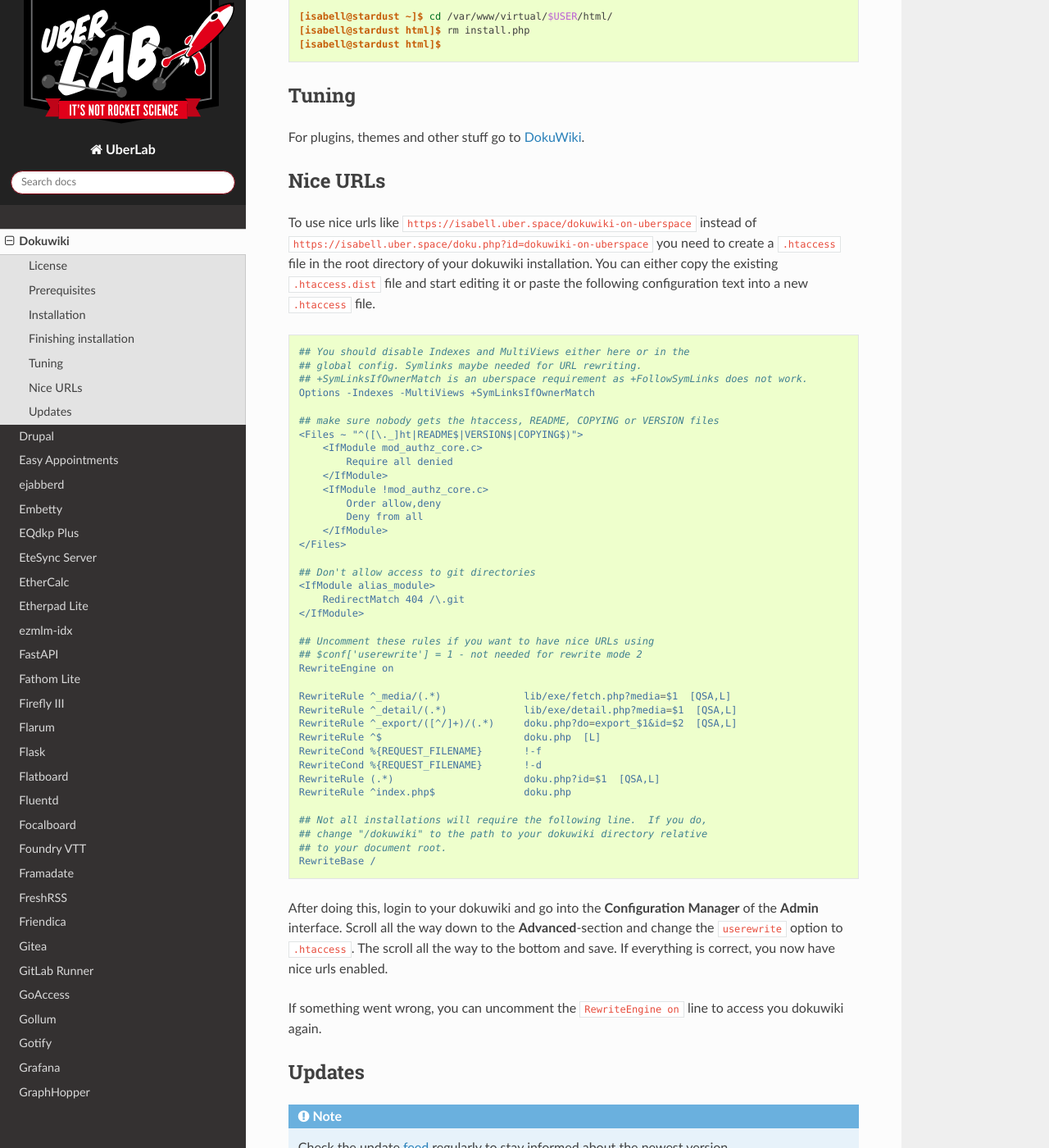
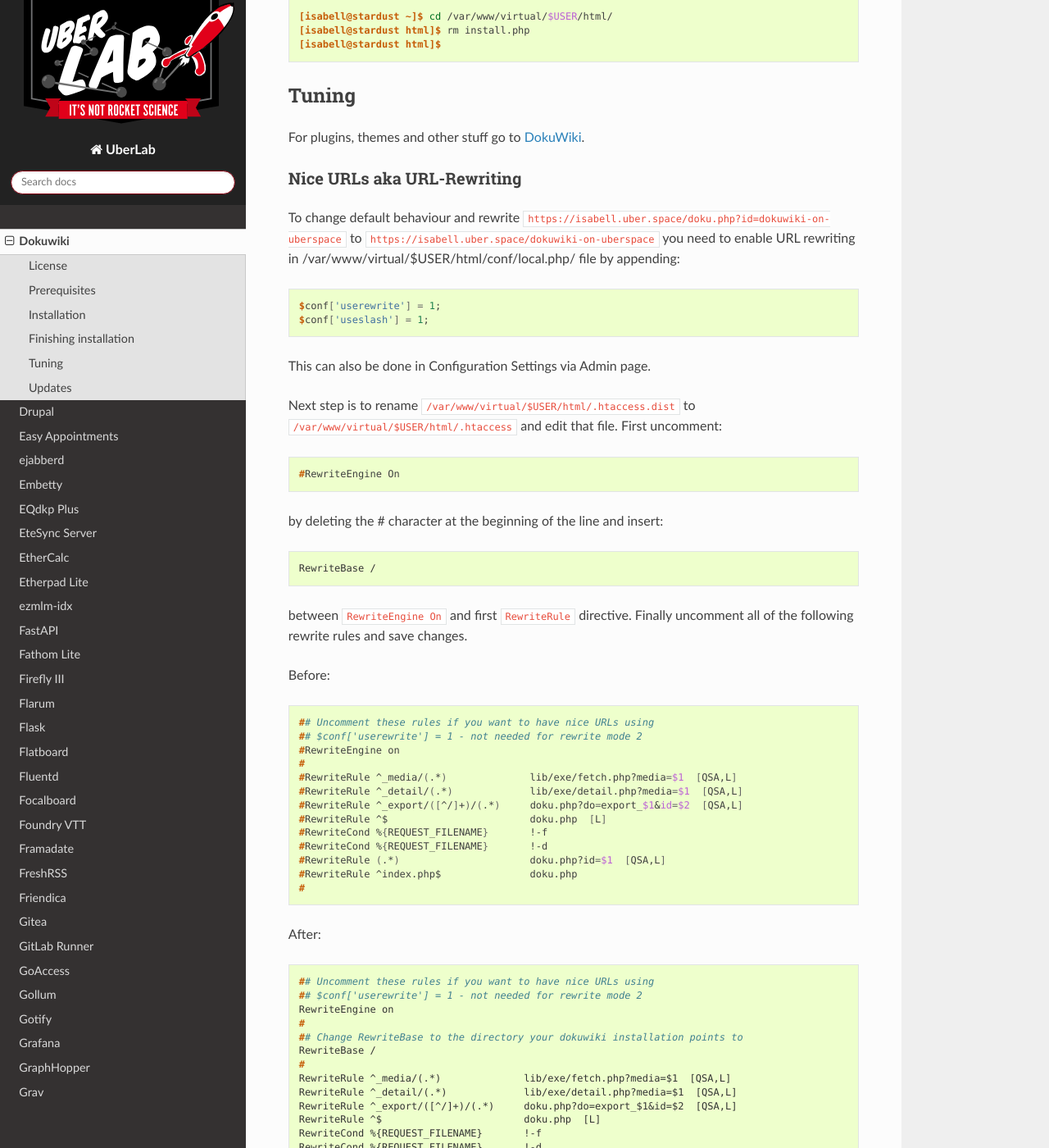
Before and after one commit to Uberspace/lab, a Sphinx documentation site: the page built from source/guide_dokuwiki.rst, in a window 1280 px wide and 1400 px high, scrolled down 2590 px. Shown: the whole window at 82% size. Built offline with Sphinx 7.4.7 and the Read the Docs theme 2.0.0, drawn with Linux system fonts in a browser that asks for light colours; some of the changed text lies outside the part shown.

Commit message:
Update guide_dokuwiki.rst
Added nice urls section with better description and recommended information.

```diff
--- a/source/guide_dokuwiki.rst
+++ b/source/guide_dokuwiki.rst
@@ -101,38 +101,62 @@
 
 For plugins, themes and other stuff go to DokuWiki_.
 
-Nice URLs
-=========
 
-To use nice urls like ``https://isabell.uber.space/dokuwiki-on-uberspace`` instead of ``https://isabell.uber.space/doku.php?id=dokuwiki-on-uberspace`` you need to create a ``.htaccess`` file in the root directory of your dokuwiki installation. You can either copy the existing ``.htaccess.dist`` file and start editing it or paste the following configuration text into a new ``.htaccess`` file.
+Nice URLs aka URL-Rewriting
+---------------------------
 
-.. code-block:: ini
+To change default behaviour and rewrite ``https://isabell.uber.space/doku.php?id=dokuwiki-on-uberspace``  to ``https://isabell.uber.space/dokuwiki-on-uberspace`` you need to enable URL rewriting in /var/www/virtual/$USER/html/conf/local.php/ file by appending:
 
-  ## You should disable Indexes and MultiViews either here or in the
-  ## global config. Symlinks maybe needed for URL rewriting.
-  ## +SymLinksIfOwnerMatch is an uberspace requirement as +FollowSymLinks does not work.
-  Options -Indexes -MultiViews +SymLinksIfOwnerMatch
+::
 
-  ## make sure nobody gets the htaccess, README, COPYING or VERSION files
-  <Files ~ "^([\._]ht|README$|VERSION$|COPYING$)">
-      <IfModule mod_authz_core.c>
-          Require all denied
-      </IfModule>
-      <IfModule !mod_authz_core.c>
-          Order allow,deny
-          Deny from all
-      </IfModule>
-  </Files>
+  $conf['userewrite'] = 1;
+  $conf['useslash'] = 1;
 
-  ## Don't allow access to git directories
-  <IfModule alias_module>
-      RedirectMatch 404 /\.git
-  </IfModule>
+This can also be done in Configuration Settings via Admin page.
+
+Next step is to rename ``/var/www/virtual/$USER/html/.htaccess.dist`` to ``/var/www/virtual/$USER/html/.htaccess`` and edit that file. First uncomment:
+
+::
+
+  #RewriteEngine On
+
+by deleting the # character at the beginning of the line and insert:
+
+::
+
+  RewriteBase /
+
+between ``RewriteEngine On`` and first ``RewriteRule`` directive. Finally uncomment all of the following rewrite rules and save changes.
+
+Before:
+
+::
+
+  ## Uncomment these rules if you want to have nice URLs using
+  ## $conf['userewrite'] = 1 - not needed for rewrite mode 2
+  #RewriteEngine on
+  #
+  #RewriteRule ^_media/(.*)              lib/exe/fetch.php?media=$1  [QSA,L]
+  #RewriteRule ^_detail/(.*)             lib/exe/detail.php?media=$1  [QSA,L]
+  #RewriteRule ^_export/([^/]+)/(.*)     doku.php?do=export_$1&id=$2  [QSA,L]
+  #RewriteRule ^$                        doku.php  [L]
+  #RewriteCond %{REQUEST_FILENAME}       !-f
+  #RewriteCond %{REQUEST_FILENAME}       !-d
+  #RewriteRule (.*)                      doku.php?id=$1  [QSA,L]
+  #RewriteRule ^index.php$               doku.php
+  #
+
+After:
+
+::
 
   ## Uncomment these rules if you want to have nice URLs using
   ## $conf['userewrite'] = 1 - not needed for rewrite mode 2
   RewriteEngine on
-
+  #
+  ## Change RewriteBase to the directory your dokuwiki installation points to
+  RewriteBase /
+  #
   RewriteRule ^_media/(.*)              lib/exe/fetch.php?media=$1  [QSA,L]
   RewriteRule ^_detail/(.*)             lib/exe/detail.php?media=$1  [QSA,L]
   RewriteRule ^_export/([^/]+)/(.*)     doku.php?do=export_$1&id=$2  [QSA,L]
@@ -141,15 +165,20 @@
   RewriteCond %{REQUEST_FILENAME}       !-d
   RewriteRule (.*)                      doku.php?id=$1  [QSA,L]
   RewriteRule ^index.php$               doku.php
+  #
 
-  ## Not all installations will require the following line.  If you do,
-  ## change "/dokuwiki" to the path to your dokuwiki directory relative
-  ## to your document root.
-  RewriteBase /
+If something goes wrong, you can set the two values to 0 and delete the ``.htaccess`` file.
 
-After doing this, login to your dokuwiki and go into the **Configuration Manager** of the **Admin** interface. Scroll all the way down to the **Advanced**-section and change the ``userewrite`` option to ``.htaccess``. The scroll all the way to the bottom and save. If everything is correct, you now have nice urls enabled.
 
-If something went wrong, you can uncomment the ``RewriteEngine on`` line to access you dokuwiki again.
+Handling Special Characters
+---------------------------
+
+Special characters should be handled safe to avoid long or corrupt filenames. Edit ``/var/www/virtual/$USER/html/conf/local.php/`` by appending:
+
+::
+
+  $conf['fnencode'] = 'safe';
+
 
 Updates
 =======
```
